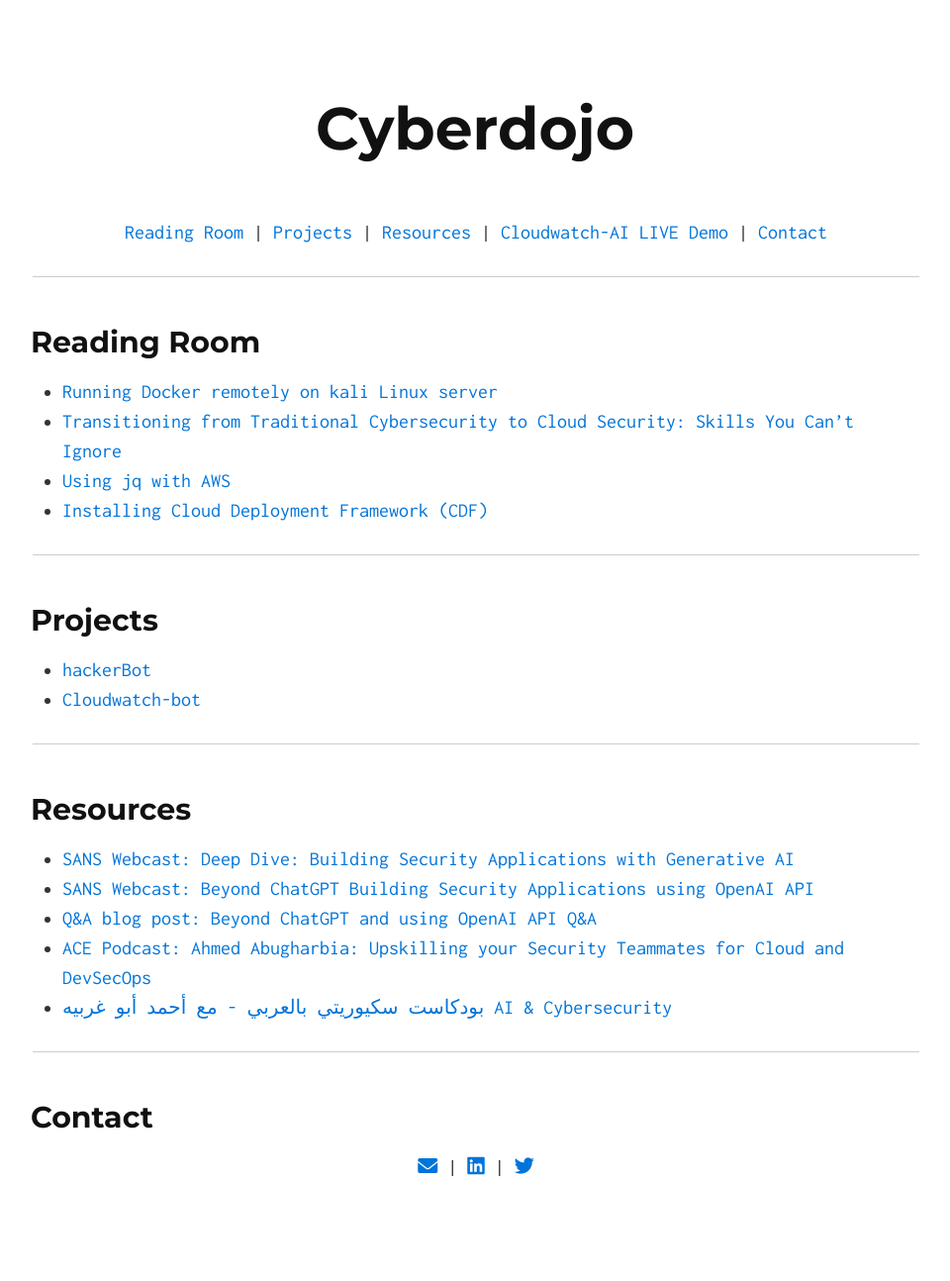
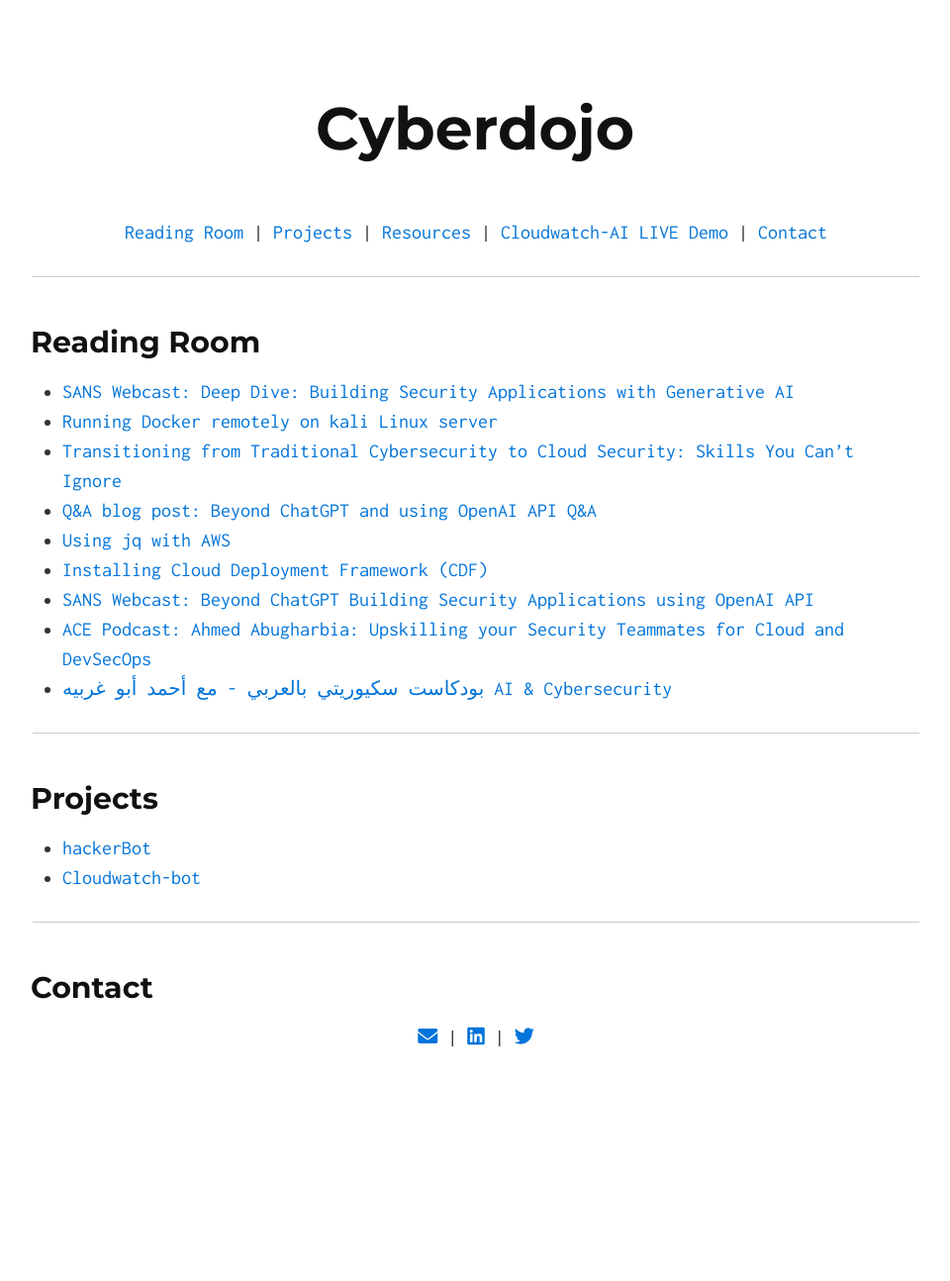
Before and after one commit to Ahmed-AG/cyberdojo-page, a Jekyll site: the page built from index.md, in a window 1280 px wide. Shown: the whole page at 99% size, without its empty margins (159-1119 px from the left). Built offline with Jekyll 4.4.1, drawn with Linux system fonts in a browser that asks for light colours; our own code applies the rules of GitHub Pages for plain Markdown files; after the commit the page ends 1163 px from its top, so only the background shows below that.

Commit message:
Update reading room

```diff
--- a/index.md
+++ b/index.md
@@ -14,15 +19,15 @@
 - [hackerBot](/projects/hackerbot.md)
 - [Cloudwatch-bot](/projects/cloudwatch-bot.md)
 
----
-
-## <a id="resources"></a>Resources
-
+<!-- --- -->
+<!--
+## <a id="resources"></a>Resources -->
+<!--
 - [SANS Webcast: Deep Dive: Building Security Applications with Generative AI](https://www.sans.org/webcasts/deep-dive-building-security-applications-generative-ai/){:target="_blank"}
 - [SANS Webcast: Beyond ChatGPT Building Security Applications using OpenAI API](https://www.youtube.com/watch?v=Dcj2bLrgemw){:target="_blank"}
 - [Q&A blog post: Beyond ChatGPT and using OpenAI API Q&A](https://www.sans.org/blog/how-to-build-ai-powered-cybersecurity-applications/){:target="_blank"}
 - [ACE Podcast: Ahmed Abugharbia: Upskilling your Security Teammates for Cloud and DevSecOps](https://www.sans.org/podcasts/cloud-ace/ahmed-abugharbia-upskilling-your-security-teammates-for-cloud-and-devsecops-10/){:target="_blank"}
-- [بودكاست سكيوريتي بالعربي - مع أحمد أبو غربيه AI & Cybersecurity ](https://open.spotify.com/show/4SEZywCqLqOInZtVy2kqHY){:target="_blank"}
+- [بودكاست سكيوريتي بالعربي - مع أحمد أبو غربيه AI & Cybersecurity ](https://open.spotify.com/show/4SEZywCqLqOInZtVy2kqHY){:target="_blank"} -->
 
 ---
 
```
Also changed, not shown: other parts of index.md (+5 -0 lines).
